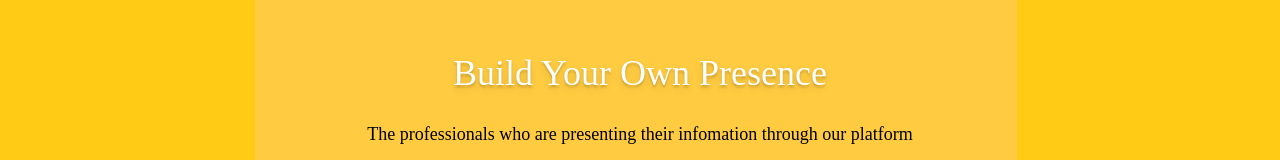
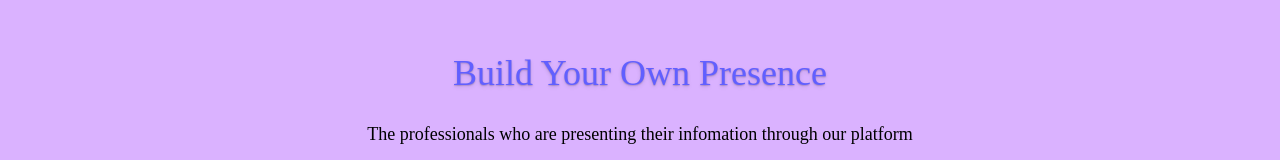
Before and after one commit to MithranMurugavel/Resume-Builder, a React (Vite) app in the folder frontend/: page / in a window 1280 px wide. Shown: the part 342-502 px from the top of the page. Built offline with nearby package versions, Linux system fonts and the light colour scheme; a web font is replaced by a local one.

Commit message:
style:debug styles

```diff
--- a/frontend/src/component/Navbar.jsx
+++ b/frontend/src/component/Navbar.jsx
@@ -8,7 +8,7 @@ const Navbar = () => {
         navigate("/",{replace:true});
     }
   return (
-    <div className="w-full shadow  bg-white">
+    <div className="w-full shadow bg-white">
       <nav className = "flex items-center justify-between max-w-7xl mx-auto px-4 py-3.5 text-slate-800 transition-all">
         <Link to='/'>
             <img src="logo.svg" className="h-11 w-auto"/>
--- a/frontend/src/component/Projects.jsx
+++ b/frontend/src/component/Projects.jsx
@@ -19,8 +19,7 @@ const Projects = ({data,onChange}) => {
         onChange([...data, Project]);
 
     }
-    console.log(data.length);
-    const removeProjects = (index) => {
+   const removeProjects = (index) => {
         const update = data.filter((_, id) => id !== index);
         onChange(update);
     }
--- a/frontend/src/component/SkillSection.jsx
+++ b/frontend/src/component/SkillSection.jsx
@@ -9,7 +9,8 @@ const SkillSection = ({ data, onChange }) => {
     const addSkill = () => {
 
         if(data.length>=12){
-            setIsError("Max no. of skills added")
+            setIsError("Max no. of skills added");
+            setNewSkill("")
             return;
         }
         if (newSkill.trim() && !data.includes(newSkill.trim())) {
@@ -29,7 +30,6 @@ const SkillSection = ({ data, onChange }) => {
             addSkill();
         }
     }
-    console.log(data);
     return (
         <div>
             <div>
@@ -76,7 +76,8 @@ const SkillSection = ({ data, onChange }) => {
                 <div className="fixed top-18 left-5 z-50">
                     <Alert
                         message={isError}
-                        onClose={() => { setIsError("") }} />
+                        onClose={() => { setIsError("") }}/>
+
                 </div>
             )}
         </div>
--- a/frontend/src/component/home/About.jsx
+++ b/frontend/src/component/home/About.jsx
@@ -4,7 +4,7 @@ import Image2 from './assets/Image3.jpg'
 const About = () => {
   return (
     <div className = "features" id="about">
-      <div className="bg-amber-400/75 py-16 px-4 flex flex-col items-center">
+      <div className="bg-purple-300/75 py-16 px-4 flex flex-col items-center">
 
     <div className="text-center flex flex-col items-center mb-12">
          <h1 className=" border-2 border-solid rounded-lg p-4 text-[30px] font-medium text-slate-900 mb-4 text-shadow-lg font-extrabold">Build a professional resume in minutes. Choose a modern template, customize your details and create a resume that showcases your skills, experience and achievements</h1>
--- a/frontend/src/component/home/Footer.jsx
+++ b/frontend/src/component/home/Footer.jsx
@@ -3,7 +3,7 @@ import React from 'react'
 const Footer = () => {
   return (
     <>
-      <footer className="px-6 pt-8 md:px-16 lg:px-36 w-full text-black bg-linear-to-t to-amber-400/75" id="contact">
+      <footer className="px-6 pt-8 md:px-16 lg:px-36 w-full text-black bg-linear-to-b to-purple-200" id="contact">
             <div className="flex flex-col md:flex-row justify-between w-full gap-10 border-b border-black pb-10">
                 <div className="md:max-w-96">
                     <img alt="" class="h-11 cursor-text" src="logo.svg" />
--- a/frontend/src/component/home/Hero.jsx
+++ b/frontend/src/component/home/Hero.jsx
@@ -2,7 +2,7 @@ import React from "react";
 import { Link } from 'react-router-dom'
 const Hero = () => {
     return (
-        <section className="min-h-screen bg-amber-400/75 text-white flex flex-col">
+        <section className="min-h-screen bg-purple-300 text-white flex flex-col">
 
             <nav className="w-full flex items-center justify-between px-5 py-4 sm:px-8 md:px-12 lg:px-24 border-b border-white/25 ">
                 <img
@@ -26,7 +26,7 @@ const Hero = () => {
             <div className="flex-1 flex flex-col items-center justify-center text-center px-5 sm:px-8 py-20 md:py-28">
 
 
-                <h1 className="text-4xl sm:text-1xl md:text-6xl lg:text-4xl font-semibold leading-tight max-w-3xl text-shadow-lg">
+                <h1 className="text-4xl sm:text-1xl md:text-6xl lg:text-4xl font-semibold leading-tight max-w-3xl text-shadow-md text-indigo-500">
                     Build Your Own Presence
                 </h1>
 
--- a/frontend/src/pages/Home.jsx
+++ b/frontend/src/pages/Home.jsx
@@ -5,7 +5,7 @@ import Hero from '../component/home/Hero'
 
 const Home = () => {
   return (
-    <div>
+    <div className='bg-purple-300'>
       <Banner/>
       <Hero/>
       <About/>
--- a/frontend/src/pages/Layout.jsx
+++ b/frontend/src/pages/Layout.jsx
@@ -4,7 +4,7 @@ import Navbar from '../component/Navbar';
 const Layout = () => {
   return (
     <div>
-      <div className ="min-h-screen bg-grey-50" >
+      <div className ="min-h-screen bg-gray-50" >
       <Navbar/>
       <Outlet/>
     </div>
```
